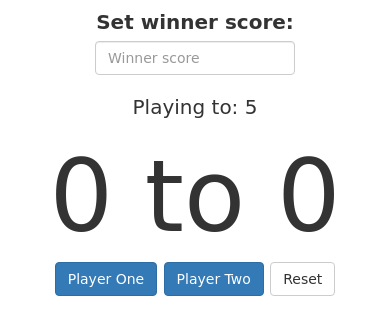
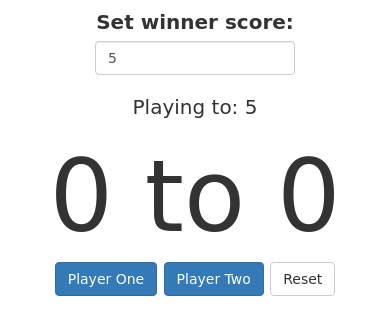
Before and after one commit to dominikaporzyczka/ScoreKeeper, a plain HTML site: page index.html in a window 390 px wide. Drawn offline with nearby package versions, Linux system fonts and the light colour scheme; a web font is replaced by a local one.

Commit message:
Improvements

```diff
--- a/index.html
+++ b/index.html
@@ -16,10 +16,10 @@
 
     <div class="container">
         <div class="row">
-            <div class="col-lg-12">
+            <div class="col-xs-12">
                     <div class="form-group">
                         <label for="number">Set winner score: </label>
-                        <input type="number" class="form-control" id="number" placeholder="Winner score">
+                        <input type="number" class="form-control" id="number" placeholder="Winner score" value="5">
                     </div>
 
                 <p>Playing to:
```
